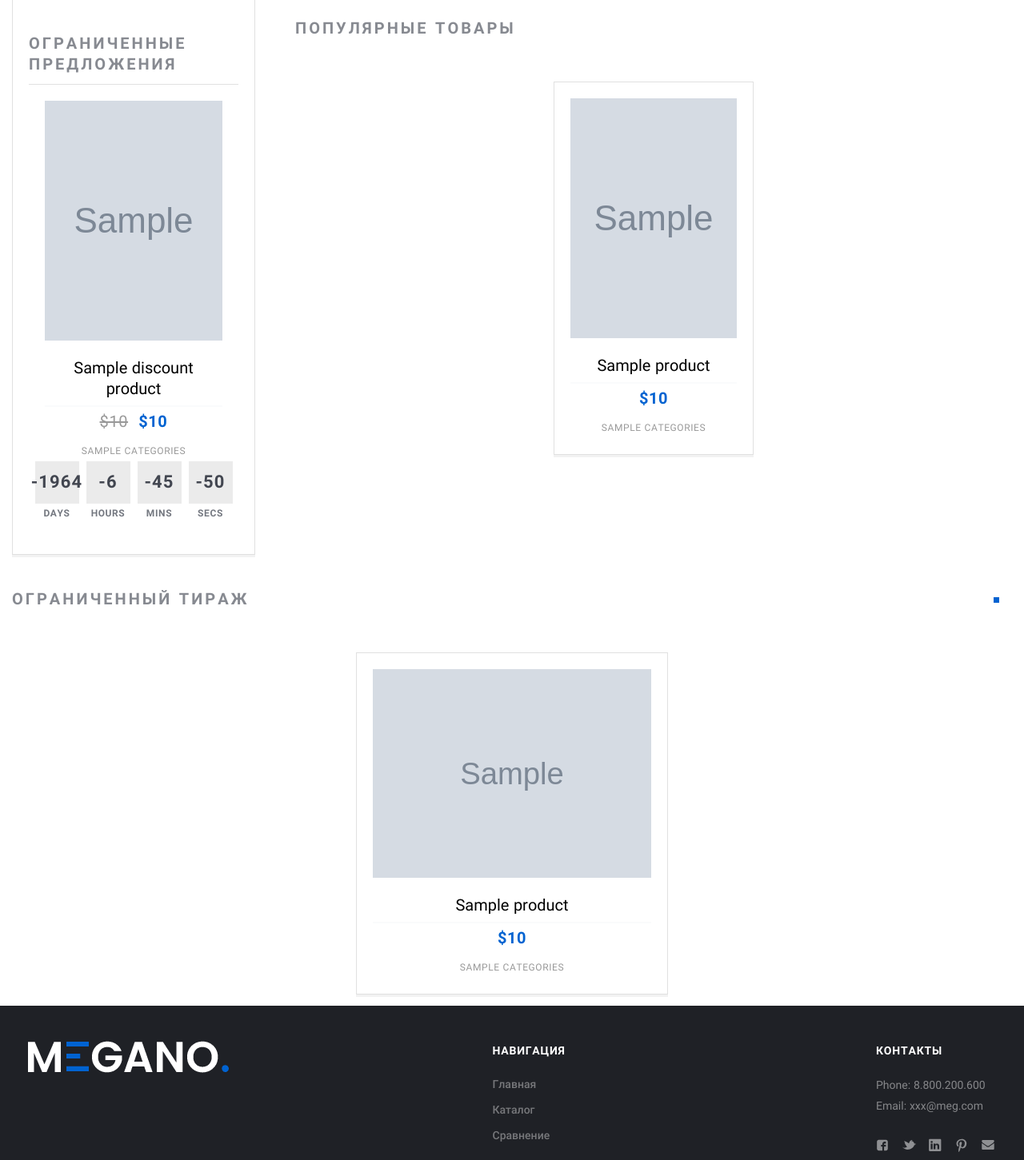
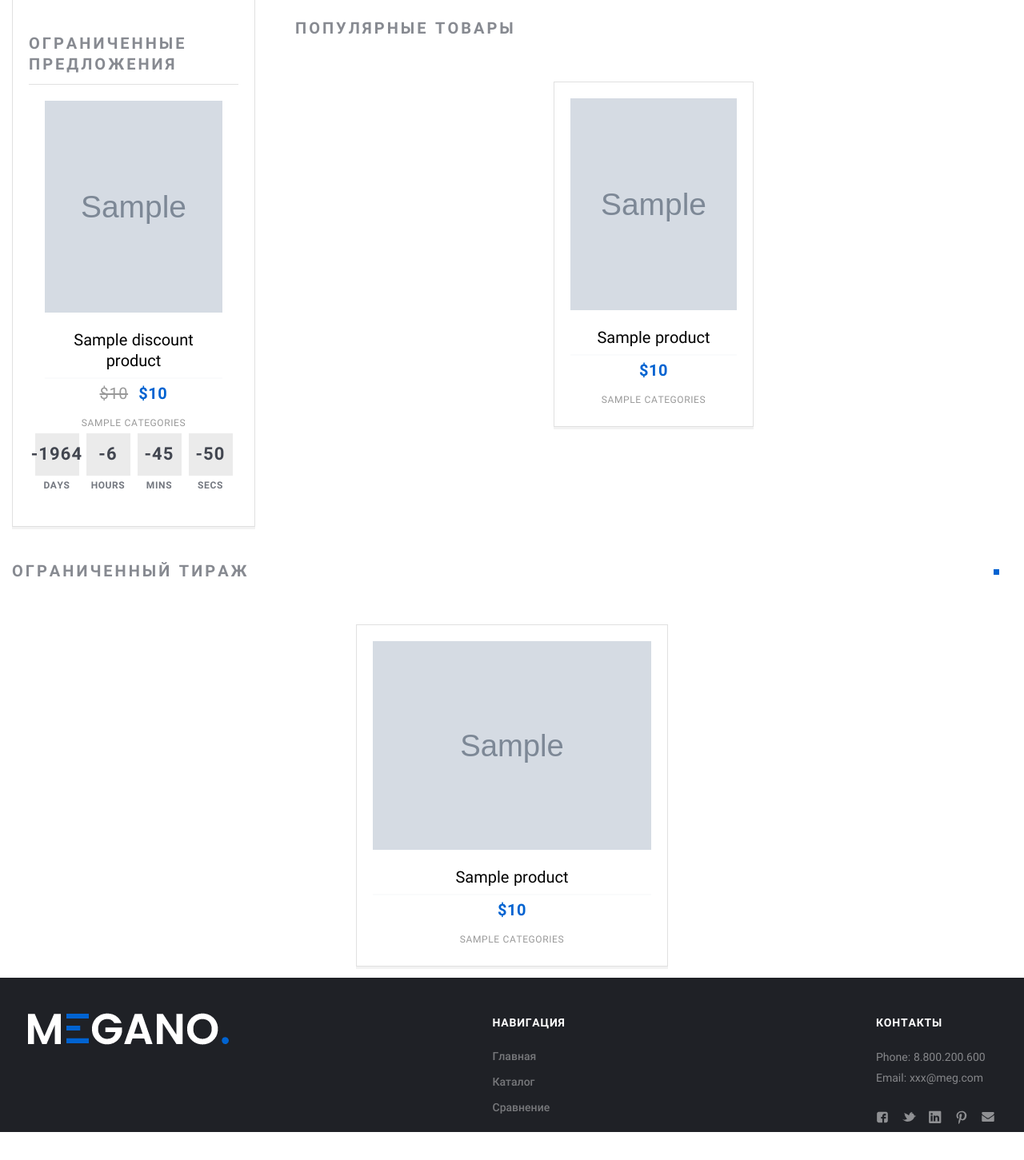
Before and after one commit to Artromterra/Django_project, a Django app: template online_store/templates/index.html in a window 1280 px wide. Shown: the part 1295-2746 px from the top of the page at 80% size. After the commit the page ends 2711 px from the top, so only its background shows below. Run offline with Django 5.2, Linux system fonts and the light colour scheme; data comes from the database, SQL or seed files in the repository; the template is opened without the code that fills it: most values are stand-ins (such as "Sample title", 1, 10 or a date in 2020); grey boxes marked "Sample" are stand-in pictures; parts of the project's set-up code (start-up, migrations or seed data) failed here and were passed over.

Commit message:
add readme file

```diff
--- a/online_store/templates/catalog.html
+++ b/online_store/templates/catalog.html
@@ -111,7 +111,7 @@
           {% for product in products %}
           <div class="Card">
             <a class="Card-picture" href="{% url "shop:products_detail" pk=product.id %}">
-              <img style="max-height: 300px; width: auto" src="{{ product.image_url }}" alt="product_image" />
+              <img style="max-height: 265px; width: auto" src="{{ product.image_url }}" alt="product_image" />
             </a>
             <div class="Card-content">
               <strong class="Card-title">
--- a/online_store/templates/index.html
+++ b/online_store/templates/index.html
@@ -72,7 +72,7 @@
               {% if discount_product %}
                 <div class="Card">
                   <a class="Card-picture" href="#">
-                    <img style="max-height: 300px; width: auto" src="{{ discount_product.image_url }}" alt="card.jpg"/>
+                    <img style="max-height: 265px; width: auto" src="{{ discount_product.image_url }}" alt="card.jpg"/>
                   </a>
                   <div class="Card-content">
                     <strong class="Card-title">
@@ -135,7 +135,7 @@
                 {% for product in popular_products %}
                 <div class="Card">
                   <a class="Card-picture" href="#">
-                    <img style="max-height: 300px; width: auto" src="{{ product.image_url }}" alt="product_image" />
+                    <img style="max-height: 265px; width: auto" src="{{ product.image_url }}" alt="product_image" />
                   </a>
                   <div class="Card-content">
                     <strong class="Card-title">
```
Also changed, not shown: README.md, readme_img.png (added), 1 other file.
